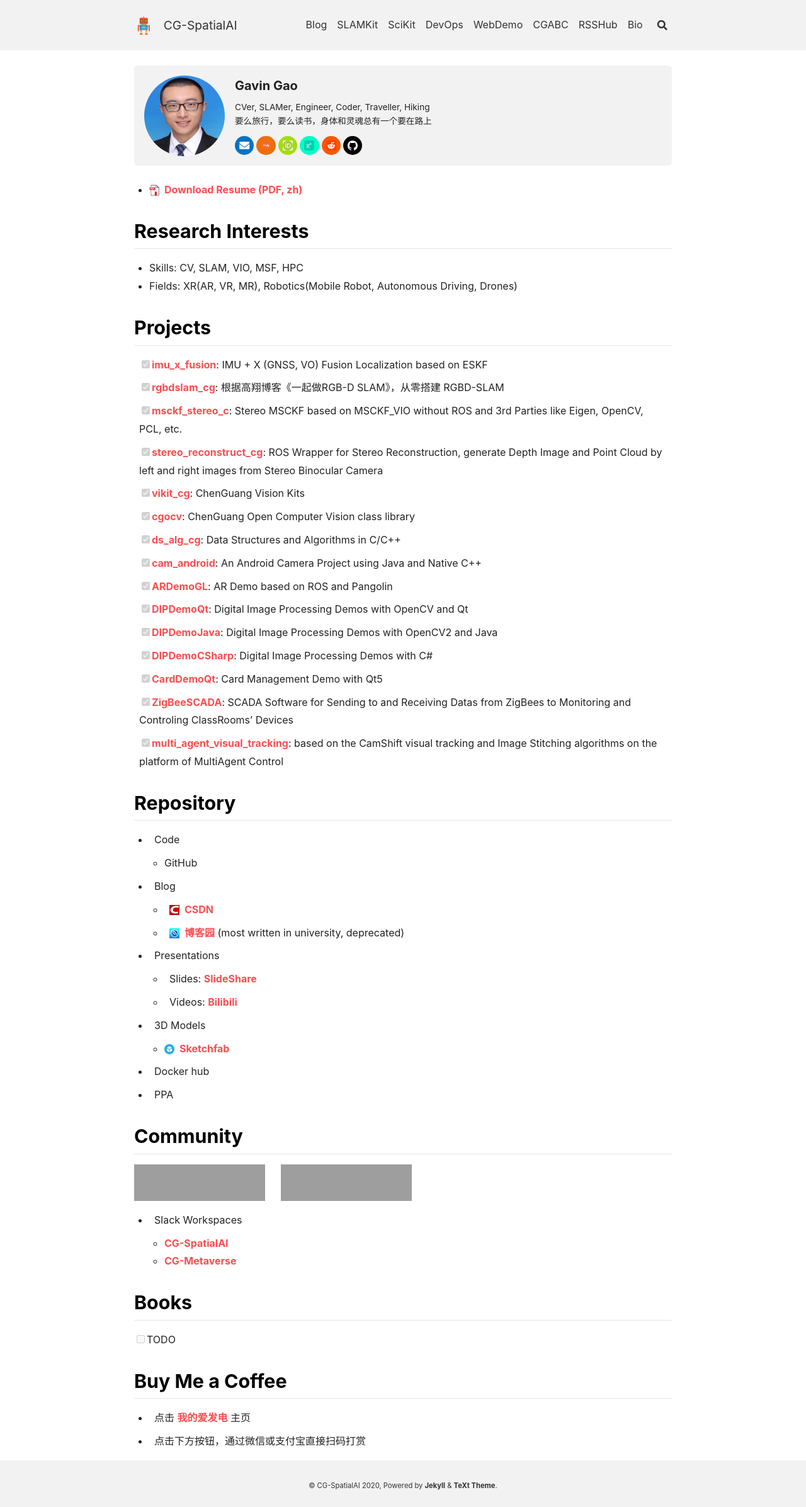
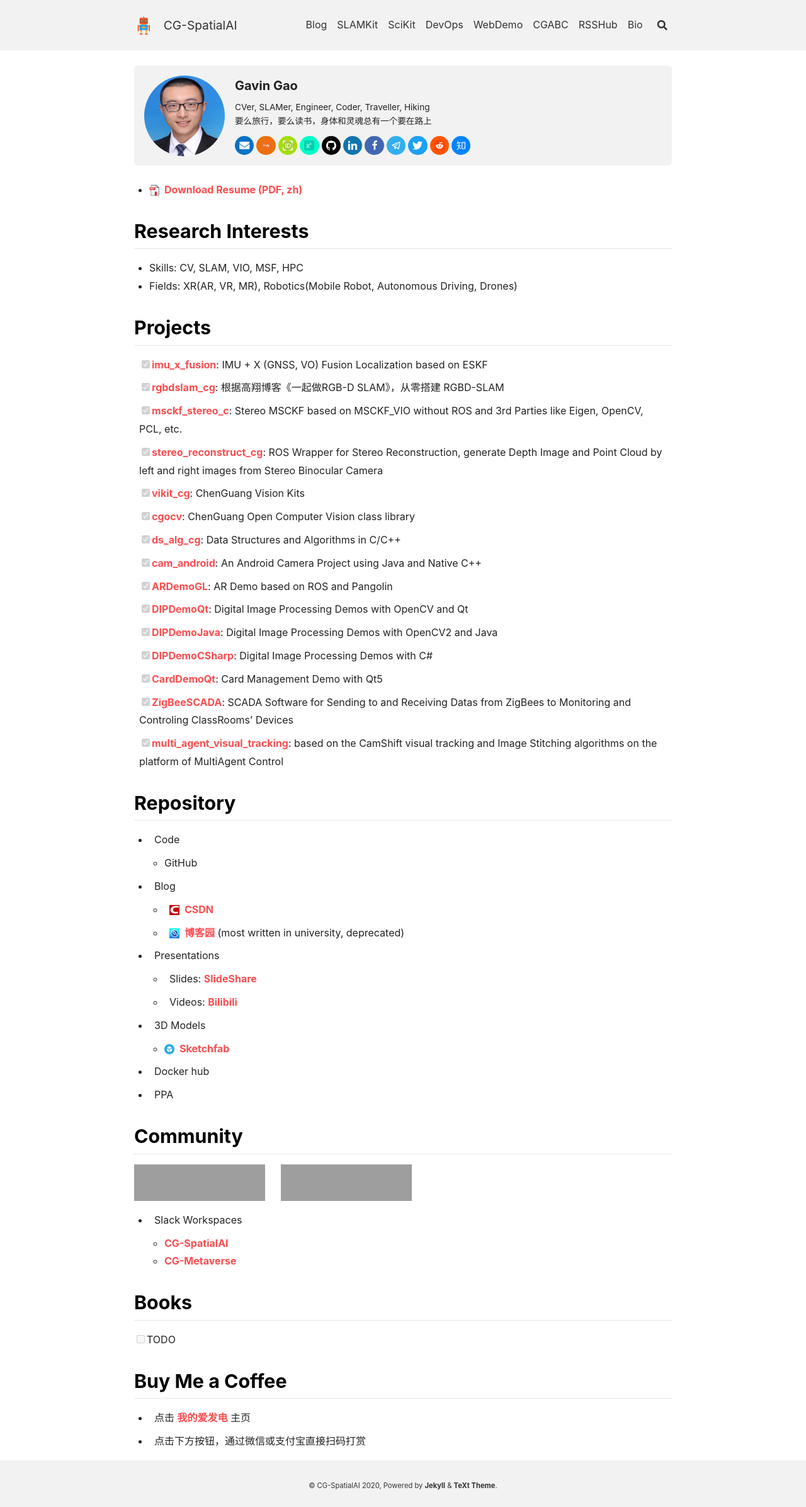
Before and after one commit to cggos/spatial-ai, a Jekyll site: the page built from bio.md, in a window 1280 px wide. Shown: the whole page at 63% size. Built offline with Jekyll 4.4.1, drawn with Linux system fonts in a browser that asks for light colours; nearby versions of some CDN libraries; comment, search, counter and statistics services are not loaded; grey boxes are pictures that could not be loaded.

Commit message:
update author info in _config.yml and author-links.html

```diff
--- a/_config.yml
+++ b/_config.yml
@@ -41,15 +41,15 @@ author:
   bio       : 'CVer, SLAMer, Engineer, Coder, Traveller, Hiking <br> 要么旅行，要么读书，身体和灵魂总有一个要在路上'
   email     : cggos@outlook.com
   github    : cggos # "user_name" the last part of your profile url, e.g. https://github.com/user_name
-  facebook  : # gavin.gao.xyz # "user_name" the last part of your profile url, e.g. https://www.facebook.com/user_name
-  twitter   : # CGiABC # "user_name" the last part of your profile url, e.g. https://twitter.com/user_name
+  facebook  : gavin.gao.xyz # "user_name" the last part of your profile url, e.g. https://www.facebook.com/user_name
+  twitter   : CGiABC # "user_name" the last part of your profile url, e.g. https://twitter.com/user_name
   weibo     : # cggone # "user_id"   the last part of your profile url, e.g. https://www.weibo.com/user_id/profile?...
   googleplus: # "user_id"   the last part of your profile url, e.g. https://plus.google.com/u/0/user_id
-  telegram  : # CGiABC # "user_name" the last part of your profile url, e.g. https://t.me/user_name
+  telegram  : CGiABC # "user_name" the last part of your profile url, e.g. https://t.me/user_name
   medium    : # "@cgabc" # "user_name" the last part of your profile url, e.g. https://medium.com/user_name
-  zhihu     : # gaohongchen01 # "user_name" the last part of your profile url, e.g. https://www.zhihu.com/people/user_name
+  zhihu     : gaohongchen01 # "user_name" the last part of your profile url, e.g. https://www.zhihu.com/people/user_name
   douban    : # CGABC # "user_name" the last part of your profile url, e.g. https://www.douban.com/people/user_name
-  linkedin  : # CGABC # "user_name" the last part of your profile url, e.g. https://www.linkedin.com/in/user_name
+  linkedin  : CGABC # "user_name" the last part of your profile url, e.g. https://www.linkedin.com/in/user_name
   npm       : # "user_name" the last part of your profile url, e.g. https://www.npmjs.com/~user_name
   credly    : cgabc # https://www.credly.com/users/cgabc
   orcid     : 0000-0003-2841-6617 # https://orcid.org/0000-0003-2841-6617
--- a/_includes/author-links.html
+++ b/_includes/author-links.html
@@ -51,18 +51,10 @@
       </li>
     {%- endif -%}
 
-    {%- if _author.reddit -%}
-      <li title="{{ _locale_string_follow | replace: '[NAME]', 'reddit' }}">
-        <a class="button button--circle reddit-button" itemprop="sameAs" href="https://www.reddit.com/{{ _author.reddit }}" target="_blank">
-          <div class="icon">{%- include svg/icon/social/reddit.svg -%}</div>
-        </a>
-      </li>
-    {%- endif -%}
-
-    {%- if _author.facebook -%}
-      <li title="{{ _locale_string_follow | replace: '[NAME]', 'Facebook' }}">
-        <a class="button button--circle facebook-button" itemprop="sameAs" href="https://www.facebook.com/{{ _author.facebook }}" target="_blank">
-          <div class="icon">{%- include svg/icon/social/facebook.svg -%}</div>
+    {%- if _author.github -%}
+      <li title="{{ _locale_string_follow | replace: '[NAME]', 'Github' }}">
+        <a class="button button--circle github-button" itemprop="sameAs" href="https://github.com/{{ _author.github }}" target="_blank">
+          <div class="icon">{%- include svg/icon/social/github.svg -%}</div>
         </a>
       </li>
     {%- endif -%}
@@ -75,10 +67,10 @@
       </li>
     {%- endif -%}
 
-    {%- if _author.twitter -%}
-      <li title="{{ _locale_string_follow | replace: '[NAME]', 'Twitter' }}">
-        <a class="button button--circle twitter-button" itemprop="sameAs" href="https://twitter.com/{{ _author.twitter }}" target="_blank">
-          <div class="icon">{%- include svg/icon/social/twitter.svg -%}</div>
+    {%- if _author.facebook -%}
+      <li title="{{ _locale_string_follow | replace: '[NAME]', 'Facebook' }}">
+        <a class="button button--circle facebook-button" itemprop="sameAs" href="https://www.facebook.com/{{ _author.facebook }}" target="_blank">
+          <div class="icon">{%- include svg/icon/social/facebook.svg -%}</div>
         </a>
       </li>
     {%- endif -%}
@@ -107,18 +99,26 @@
       </li>
     {%- endif -%}
 
-    {%- if _author.github -%}
-      <li title="{{ _locale_string_follow | replace: '[NAME]', 'Github' }}">
-        <a class="button button--circle github-button" itemprop="sameAs" href="https://github.com/{{ _author.github }}" target="_blank">
-          <div class="icon">{%- include svg/icon/social/github.svg -%}</div>
+    {%- if _author.npm -%}
+      <li title="{{ _locale_string_follow | replace: '[NAME]', 'npm' }}">
+        <a class="button button--circle npm-button" itemprop="sameAs" href="https://www.npmjs.com/~{{ _author.npm }}" target="_blank">
+          <div class="icon">{%- include svg/icon/social/npm.svg -%}</div>
         </a>
       </li>
     {%- endif -%}
 
-    {%- if _author.npm -%}
-      <li title="{{ _locale_string_follow | replace: '[NAME]', 'npm' }}">
-        <a class="button button--circle npm-button" itemprop="sameAs" href="https://www.npmjs.com/~{{ _author.npm }}" target="_blank">
-          <div class="icon">{%- include svg/icon/social/npm.svg -%}</div>
+    {%- if _author.twitter -%}
+      <li title="{{ _locale_string_follow | replace: '[NAME]', 'Twitter' }}">
+        <a class="button button--circle twitter-button" itemprop="sameAs" href="https://twitter.com/{{ _author.twitter }}" target="_blank">
+          <div class="icon">{%- include svg/icon/social/twitter.svg -%}</div>
+        </a>
+      </li>
+    {%- endif -%}
+
+    {%- if _author.reddit -%}
+      <li title="{{ _locale_string_follow | replace: '[NAME]', 'reddit' }}">
+        <a class="button button--circle reddit-button" itemprop="sameAs" href="https://www.reddit.com/{{ _author.reddit }}" target="_blank">
+          <div class="icon">{%- include svg/icon/social/reddit.svg -%}</div>
         </a>
       </li>
     {%- endif -%}
```
